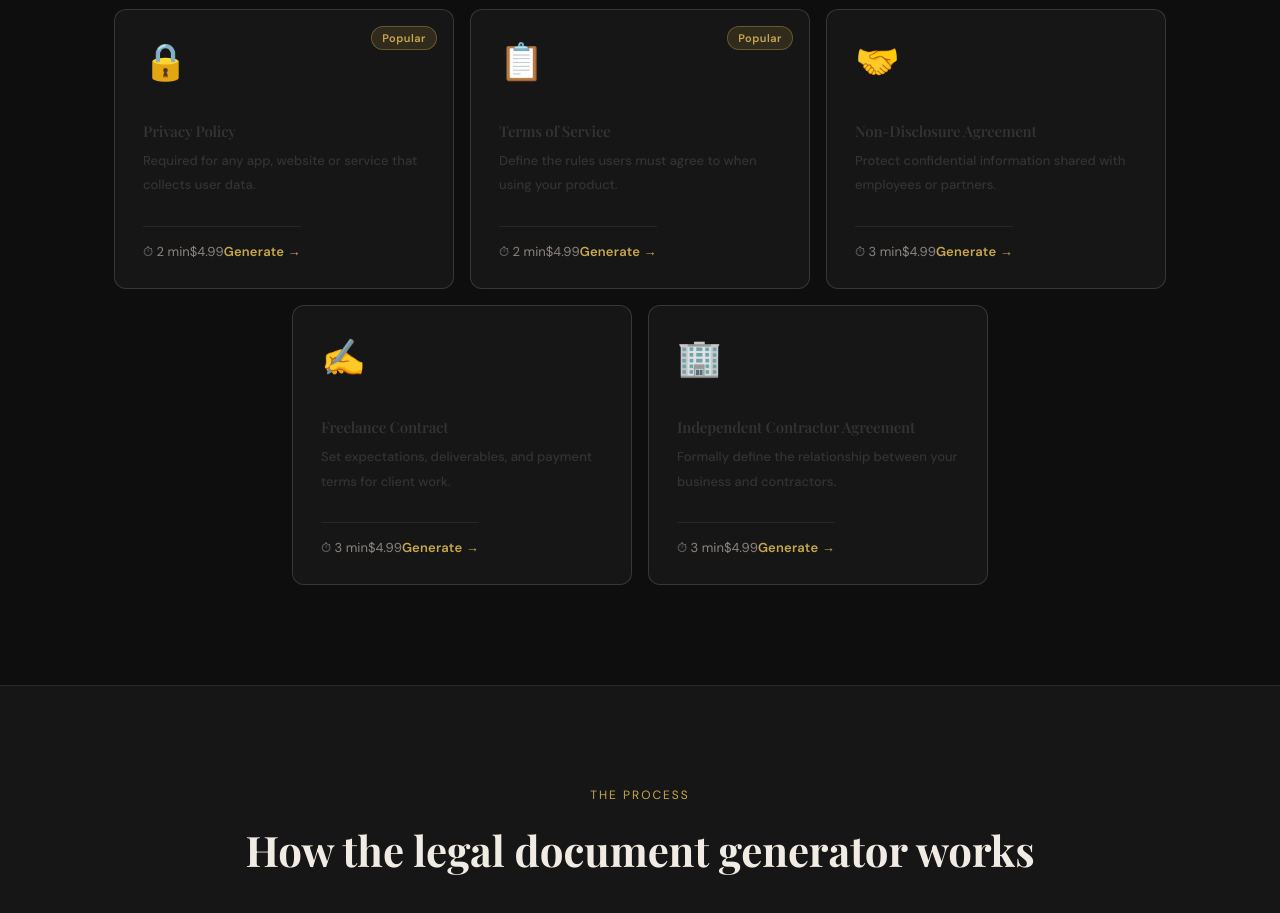
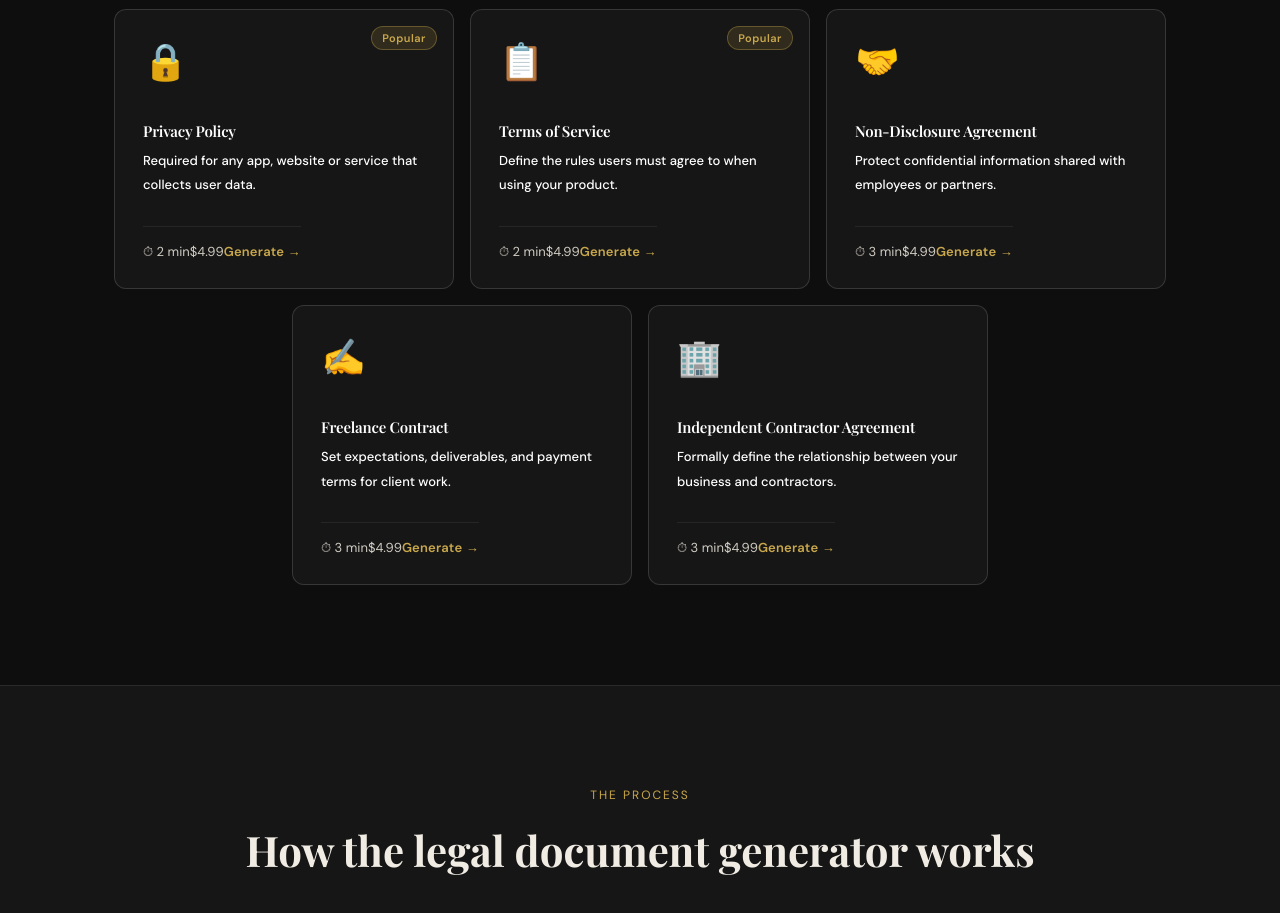
Before and after one commit to dgtalquantumleap-ai/signova, a React (Vite) app: page / in a window 1280 px wide. Shown: the part 1260-2173 px from the top of the page. Built offline with nearby package versions, Linux system fonts and the light colour scheme.

Commit message:
make doc card content text white for visibility

```diff
--- a/src/pages/Landing.css
+++ b/src/pages/Landing.css
@@ -151,15 +151,15 @@
 .doc-icon { font-size: 36px; }
 .doc-name {
   font-family: var(--font-display); font-size: 20px; font-weight: 800;
-  color: #ffffff; margin-bottom: 8px; letter-spacing: -0.2px;
+  color: #ffffff !important; margin-bottom: 8px; letter-spacing: -0.2px;
 }
-.doc-desc { font-size: 15px; color: #c9c4bb; line-height: 1.65; font-weight: 500; }
+.doc-desc { font-size: 15px; color: #ffffff !important; line-height: 1.65; font-weight: 500; }
 .doc-footer {
   display: flex; align-items: center; justify-content: space-between;
   margin-top: auto; padding-top: 16px; border-top: 1px solid rgba(255,255,255,0.07);
 }
-.doc-time { font-size: 13px; color: var(--text3); }
-.doc-price { font-size: 13px; color: var(--text3); }
+.doc-time { font-size: 13px; color: #d0cbc2 !important; }
+.doc-price { font-size: 13px; color: #d0cbc2 !important; }
 .doc-go {
   font-size: 13px; font-weight: 700; color: var(--gold);
   letter-spacing: 0.2px;
```
Also changed, not shown: 1 other file (tests, documents, lock files or other folders).
